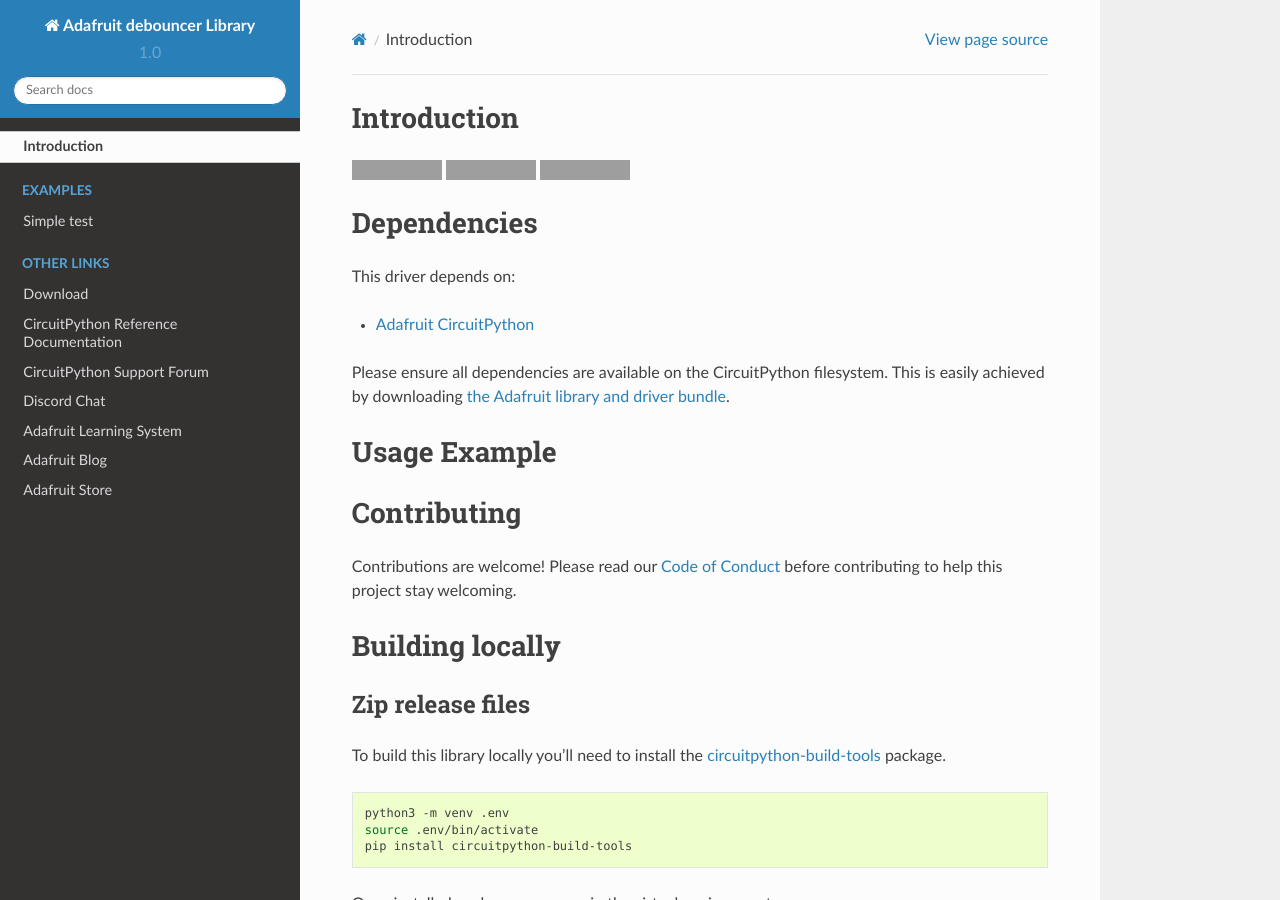
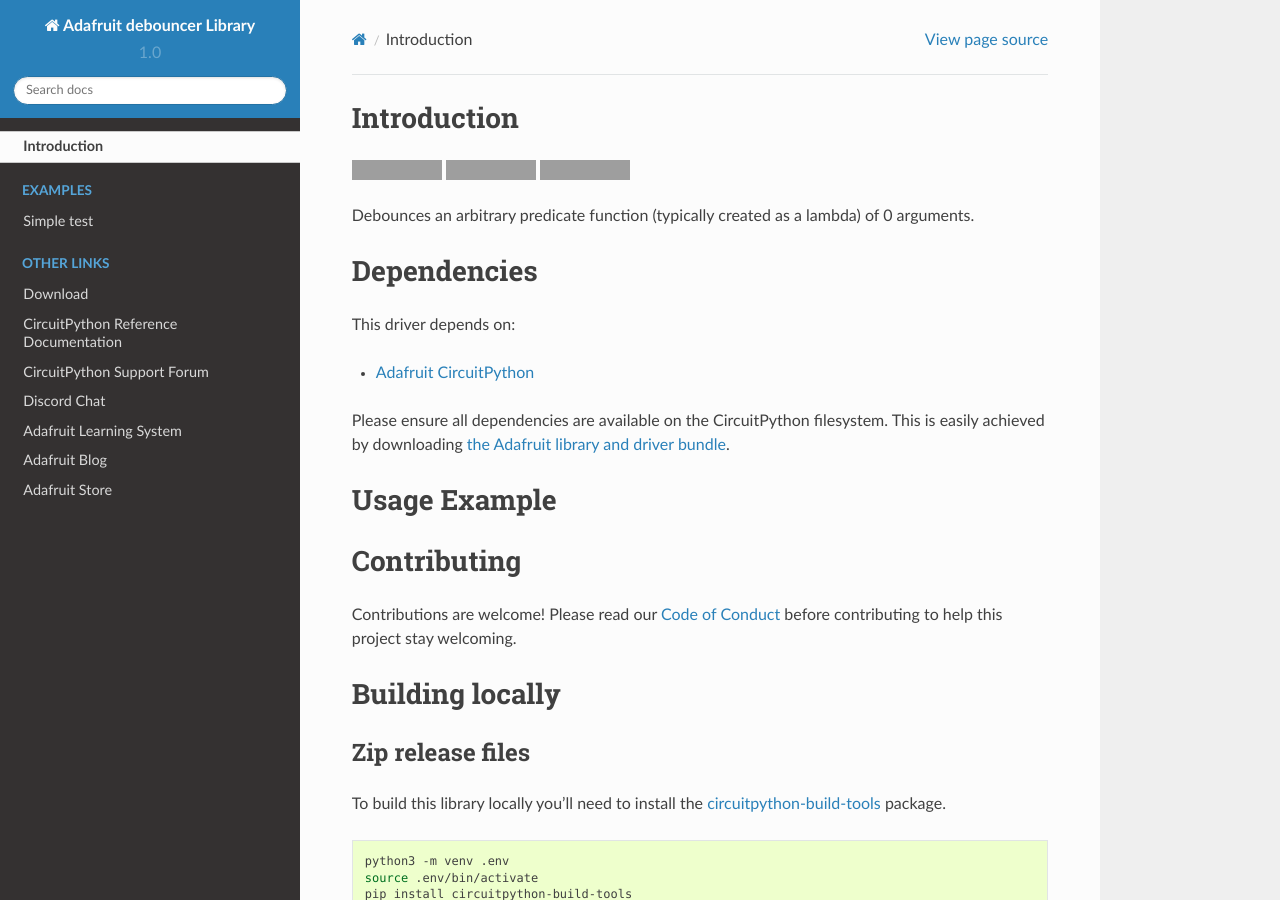
Before and after one commit to dastels/old_Adafruit_CircuitPython_Debouncer, a Sphinx documentation site: the page built from docs/index.rst, in a window 1280 px wide and 900 px high. Built offline with Sphinx 7.4.7 and the Read the Docs theme 2.0.0, drawn with Linux system fonts in a browser that asks for light colours; part of the change alters nothing that is shown; grey boxes are pictures that could not be loaded.

```diff
--- a/README.rst
+++ b/README.rst
@@ -13,7 +13,9 @@ Introduction
     :target: https://travis-ci.com/adafruit/Adafruit_CircuitPython_debouncer
     :alt: Build Status
 
-.. todo:: Describe what the library does.
+Debounces an arbitrary predicate function (typically created as a lambda) of 0 arguments.
+
+
 
 Dependencies
 =============
--- a/docs/index.rst
+++ b/docs/index.rst
@@ -23,14 +23,8 @@ Table of Contents
 .. toctree::
     :caption: Tutorials
 
-.. todo:: Add any Learn guide links here. If there are none, then simply delete this todo and leave
-    the toctree above for use later.
-
 .. toctree::
     :caption: Related Products
-
-.. todo:: Add any product links here. If there are none, then simply delete this todo and leave
-    the toctree above for use later.
 
 .. toctree::
     :caption: Other Links
```
